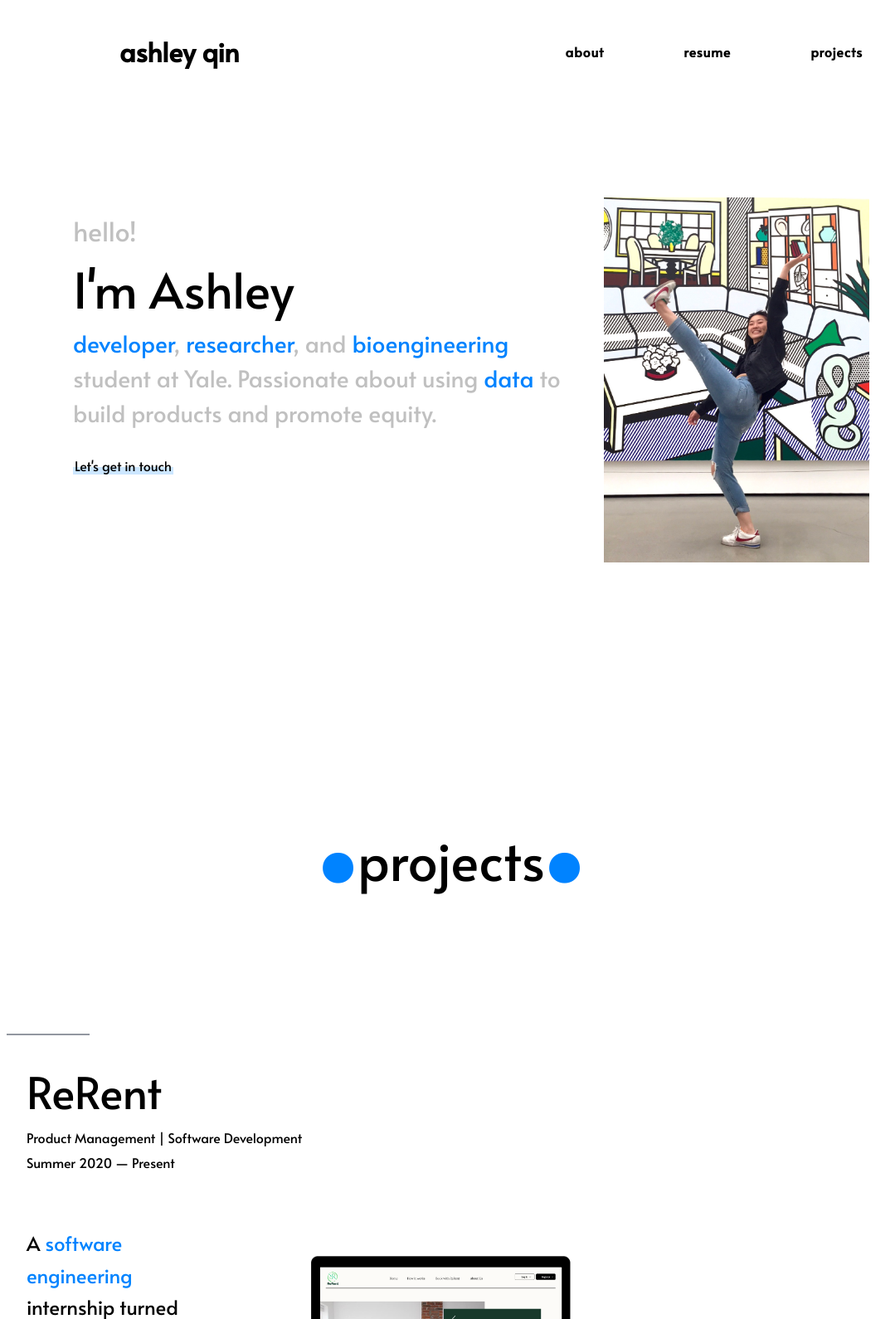
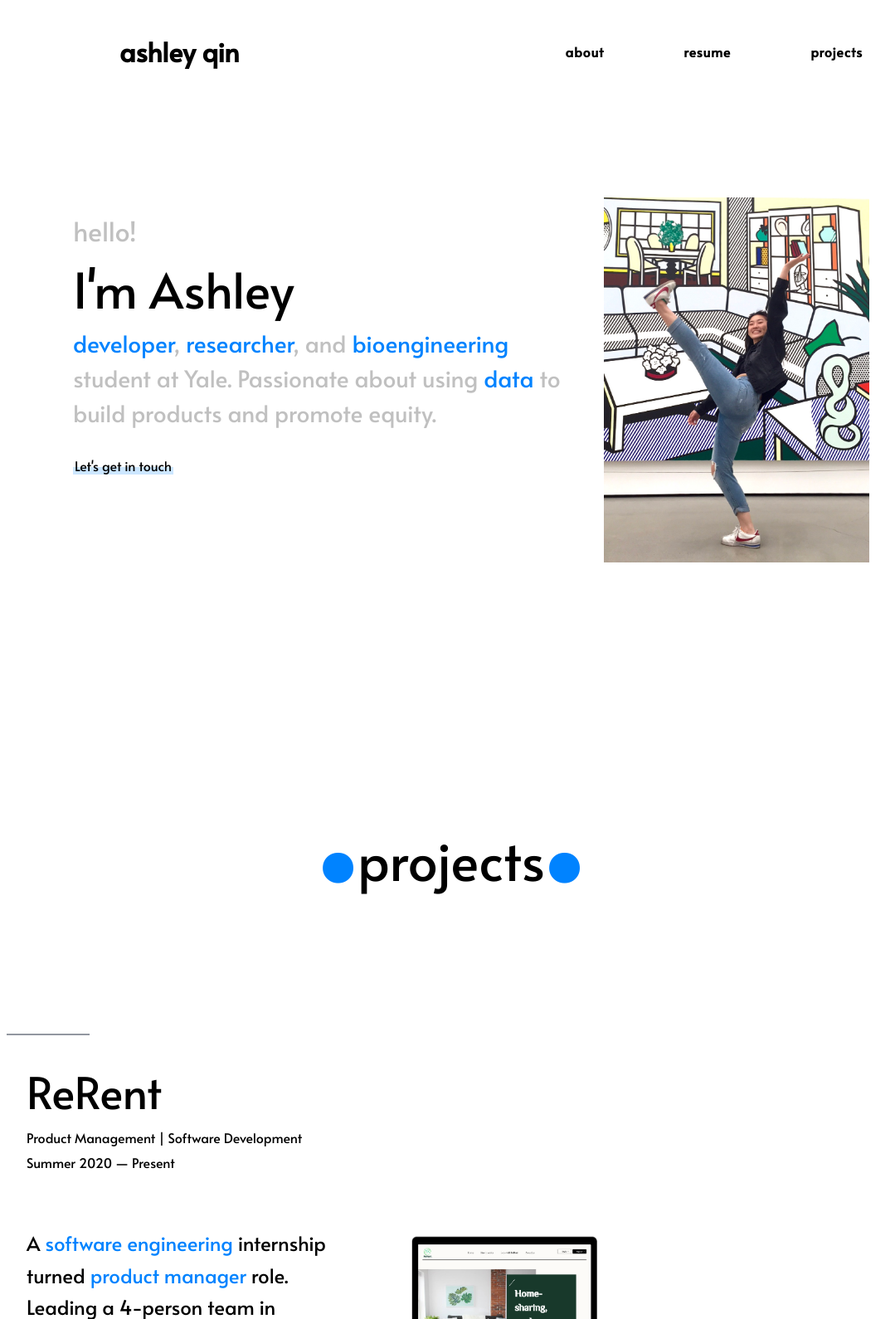
Before and after one commit to ashleyyqin/ashleyyqin.github.io, a Jekyll site: the page built from index.html, in a window 1280 px wide. Shown: the top 1590 px of the page at 83% size, without its empty margins (96-1175 px from the left). Built offline with Jekyll 4.4.1, drawn with Linux system fonts in a browser that asks for light colours; grey boxes are pictures that could not be loaded.

Commit message:
reformatting

```diff
--- a/index.html
+++ b/index.html
@@ -39,7 +39,7 @@ title: Home
         Summer 2020 — Present
     </p>
     <div class="card container mx-auto px-2 mb-4 clearfix header-text">
-        <div style="width: 30%; float:left">
+        <div style="width: 50%; float:left; margins:0 px !important; overflow:hidden !important;">
             <textbox>
             <span class="project-descriptions">
                 A <span class="blue">software engineering</span> internship turned <span
@@ -52,7 +52,7 @@ title: Home
                 </button>
             </textbox>
         </div>
-        <div style="width: 70%; float:right">
+        <div style="width: 50%; float:right; margins:0 px !important; overflow:hidden !important;">
             <img src="/media/rerent_mockup.png" alt="rerent">
         </div>
     </div>
```
